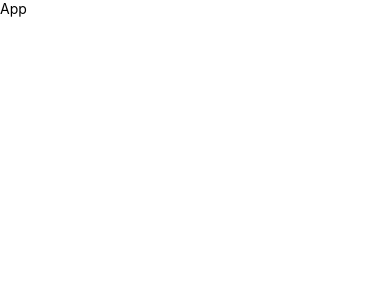
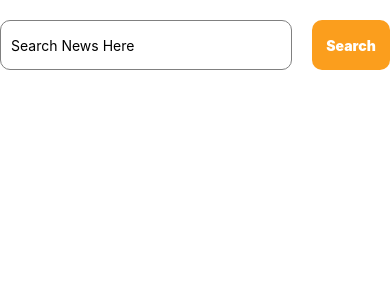
Before and after one commit to rajchatterz/React-Native-News-App, a React Native app: screen / in a window 390 px wide. Shown: the top 300 px of the page. Built offline with nearby package versions, Linux system fonts and the light colour scheme.

Commit message:
done with the fetching the data from api

```diff
--- a/App.js
+++ b/App.js
@@ -1,10 +1,40 @@
-import { View, Text } from 'react-native'
-import React from 'react'
+import { View, Text, FlatList } from 'react-native'
+import React, { useState } from 'react'
+import axios from 'axios'
+import SearchInput from './component/SearchInput'
+const App = () => {
+  const [news, setNews] = useState([])
+  const [searchQuery, setSearchQuery] = useState('')
 
-const App = () => {
+
+  const fetchNews = async () => {
+    try {
+      const response = await axios.get(`https://newsapi.org/v2/everything?q=${searchQuery}&from=2023-11-13&sortBy=publishedAt&apiKey=e6624f0c3cf54c51a4285cd8efec8524`)
+      setNews(response.data.articles)
+    } catch (error) {
+      console.log("error found while fetching the data", error)
+
+    }
+  }
+  const handleSearch = () => {
+    fetchNews()
+  }
+  const handleSearchChange = (text) => {
+    setSearchQuery(text)
+  }
+  const renderItem = ({ item }) => (
+    <View>
+      <Text>{item.title}</Text>
+    </View>
+  )
   return (
     <View>
-      <Text>App</Text>
+      <SearchInput searchQuery={searchQuery} onSearchChange={handleSearchChange} onSearchPress={handleSearch} />
+      <FlatList
+        data={news}
+        renderItem={renderItem}
+        keyExtractor={(item,index)=>index.toString()}
+      />
     </View>
   )
 }
--- a/component/SearchInput.jsx
+++ b/component/SearchInput.jsx
@@ -1,24 +1,59 @@
 import React from 'react';
-import {View, TextInput, Button} from 'react-native';
+import {
+  View,
+  TextInput,
+  Button,
+  TouchableOpacity,
+  Text,
+  StyleSheet,
+  SafeAreaView,
+} from 'react-native';
 
 const SearchInput = ({searchQuery, onSearchChange, onSearchPress}) => {
   return (
-    <View style={{flexDirection: 'row', marginBottom: 10}}>
+    <SafeAreaView style={styles.container}>
       <TextInput
-        style={{
-          flex: 1,
-          height: 40,
-          borderColor: 'gray',
-          borderWidth: 1,
-          paddingHorizontal: 10,
-        }}
-        placeholder="Enter search query"
+        style={styles.textInputContainer}
+        placeholder="Search News Here"
         onChangeText={onSearchChange}
         value={searchQuery}
       />
-      <Button title="Search" onPress={onSearchPress} />
-    </View>
+      <TouchableOpacity style={styles.buttonContainer} onPress={onSearchPress}>
+        <Text style={styles.buttonText}>Search</Text>
+      </TouchableOpacity>
+    </SafeAreaView>
   );
 };
 
+const styles = StyleSheet.create({
+  container: {
+    flexDirection: 'row',
+    paddingHorizontal: 20,
+    marginTop: 20,
+    alignItems: 'center',
+    width: '100%',
+    gap: 20,
+  },
+  buttonContainer: {
+    backgroundColor: '#fb9e1d',
+    justifyContent: 'center',
+    height: 50,
+    width: '20%',
+    alignItems: 'center',
+    borderRadius: 10,
+  },
+  textInputContainer: {
+    flex: 1,
+    height: 40,
+    borderColor: 'gray',
+    borderWidth: 1,
+    paddingHorizontal: 10,
+    height: 50,
+    borderRadius: 10,
+  },
+  buttonText: {
+    fontWeight: '900',
+    color: 'white',
+  },
+});
 export default SearchInput;
```
